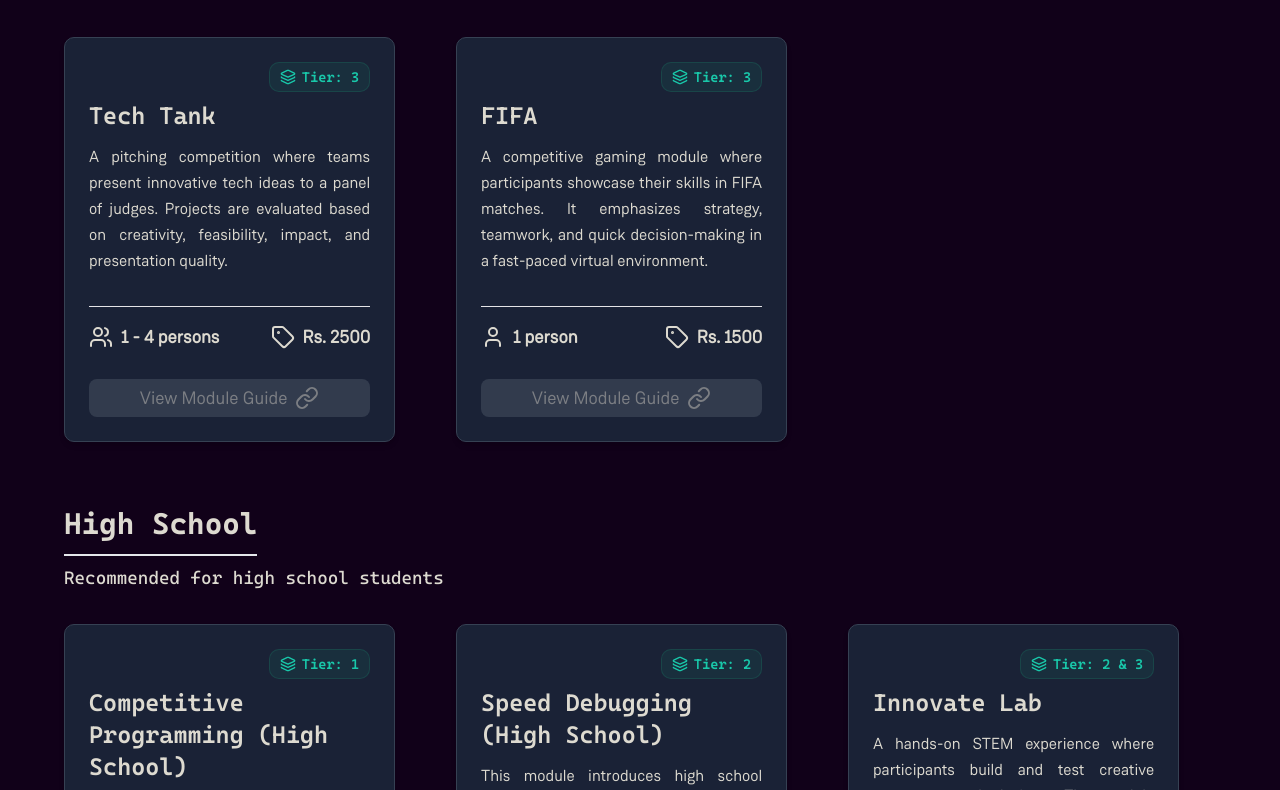
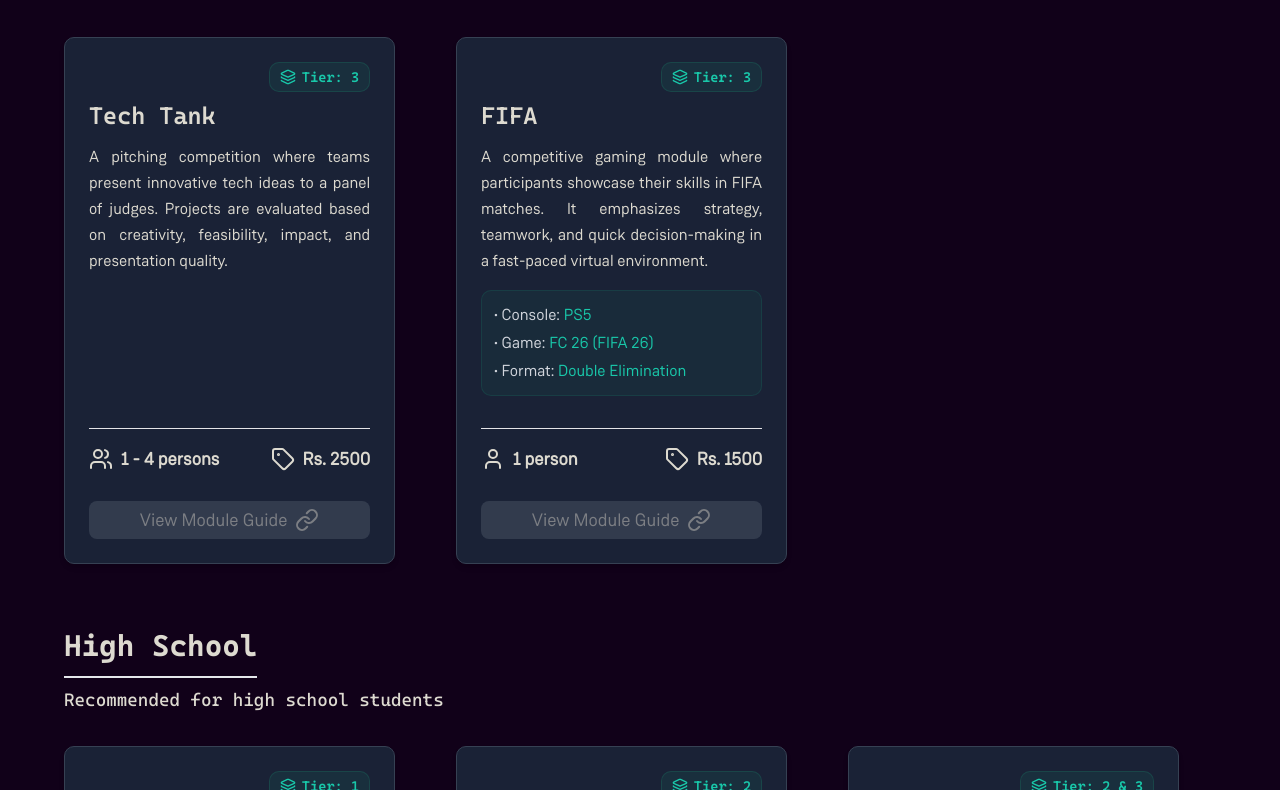
Before and after one commit to css-iba/css-website, a Next.js app: page /ProBattle in a window 1280 px wide. Shown: the part 3695-4485 px from the top of the page. Built offline with nearby package versions, Linux system fonts and the light colour scheme.

Commit message:
Update ModuleCard.tsx

```diff
--- a/components/ProBattle/ModuleCard.tsx
+++ b/components/ProBattle/ModuleCard.tsx
@@ -56,6 +56,17 @@
                 {description}
             </p>
 
+            {/* FIFA-specific details */}
+            {name === 'FIFA' && (
+                <div className="mb-4 p-3 rounded-lg bg-[#19675b]/15 border border-[#19675b]/30">
+                    <ul className="text-[16px] font-text text-gray-300 space-y-1">
+                        <li>• Console: <span className="text-[#19c8aa] font-medium">PS5</span></li>
+                        <li>• Game: <span className="text-[#19c8aa] font-medium">FC 26 (FIFA 26)</span></li>
+                        <li>• Format: <span className="text-[#19c8aa] font-medium">Double Elimination</span></li>
+                    </ul>
+                </div>
+            )}
+
             {/* Separator */}
             <Separator className="my-4" />
 
```
